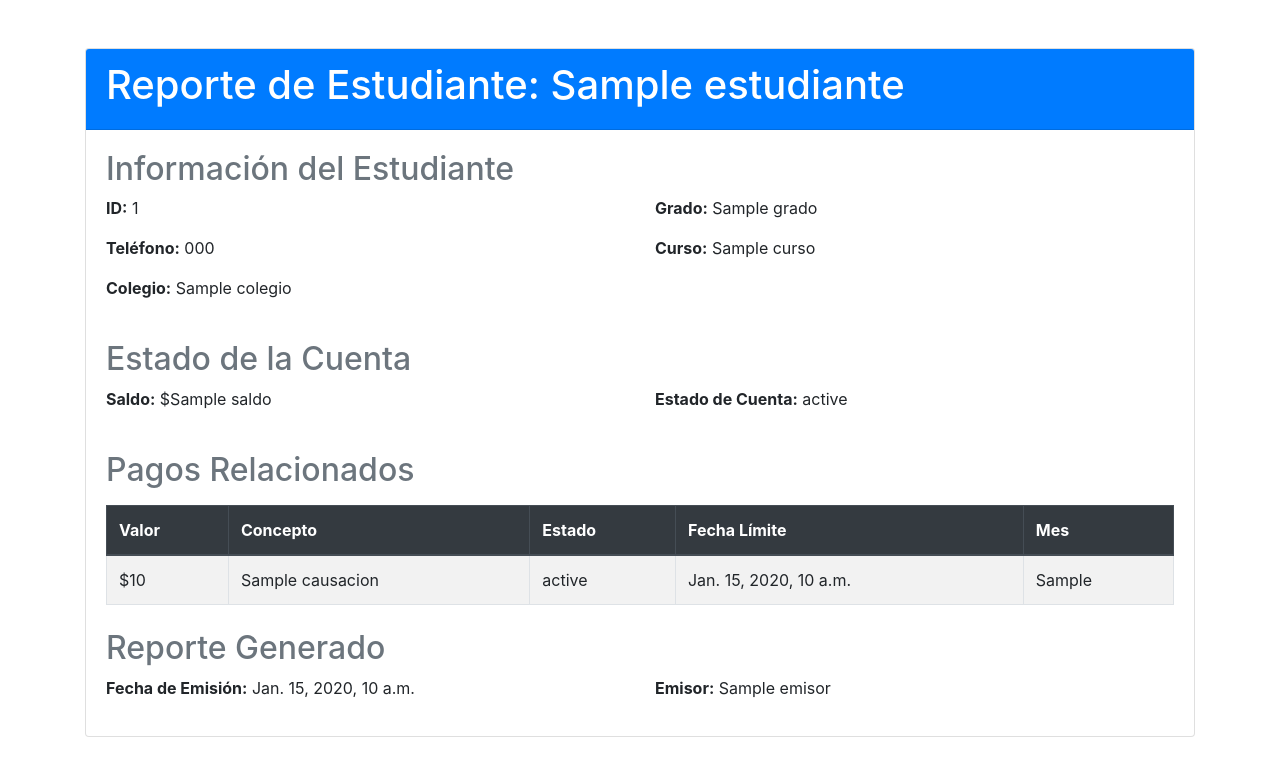
After one commit to MariaAmor8/ofipensiones, a Django app: template ofipensiones/templates/reporte_estudiante.html in a window 1280 px wide. The commit adds this page. Shown: the top 776 px of the page. Run offline with Django 3.2, Linux system fonts and the light colour scheme; the template is opened without the code that fills it: most values are stand-ins (such as "Sample title", 1, 10 or a date in 2020); some libraries are stand-ins or nearby versions.

Commit message:
Generación reporte

```diff
--- a/ofipensiones/templates/index.html
+++ b/ofipensiones/templates/index.html
@@ -13,7 +13,7 @@
 </head>
 <body>
 
-    <h1 class="custom-font">Index</h1>
+    <h1 class="custom-font">Proceso exitoso :D</h1>
 
 
 </body>
--- /dev/null
+++ b/ofipensiones/templates/reporte_estudiante.html
@@ -0,0 +1,88 @@
+<!DOCTYPE html>
+<html lang="en">
+<head>
+    <meta charset="UTF-8">
+    <meta name="viewport" content="width=device-width, initial-scale=1.0">
+    <title>Reporte de Estudiante</title>
+    <!-- Bootstrap CSS -->
+    <link href="https://stackpath.bootstrapcdn.com/bootstrap/4.5.2/css/bootstrap.min.css" rel="stylesheet">
+</head>
+<body>
+
+<div class="container mt-5">
+    <div class="card">
+        <div class="card-header bg-primary text-white">
+            <h1>Reporte de Estudiante: {{ estudiante.nombre }}</h1>
+        </div>
+        <div class="card-body">
+            <!-- Información del Estudiante -->
+            <h2 class="text-secondary">Información del Estudiante</h2>
+            <div class="row">
+                <div class="col-md-6">
+                    <p><strong>ID:</strong> {{ estudiante.numId }}</p>
+                    <p><strong>Teléfono:</strong> {{ estudiante.telefono }}</p>
+                    <p><strong>Colegio:</strong> {{ estudiante.colegio }}</p>
+                </div>
+                <div class="col-md-6">
+                    <p><strong>Grado:</strong> {{ estudiante.grado }}</p>
+                    <p><strong>Curso:</strong> {{ estudiante.curso }}</p>
+                </div>
+            </div>
+
+            <!-- Estado de la Cuenta -->
+            <h2 class="text-secondary mt-4">Estado de la Cuenta</h2>
+            <div class="row">
+                <div class="col-md-6">
+                    <p><strong>Saldo:</strong> ${{ cuenta.saldo }}</p>
+                </div>
+                <div class="col-md-6">
+                    <p><strong>Estado de Cuenta:</strong> {{ cuenta.get_estado_display }}</p>
+                </div>
+            </div>
+
+            <!-- Pagos Relacionados -->
+            <h2 class="text-secondary mt-4">Pagos Relacionados</h2>
+            <table class="table table-striped table-bordered mt-3">
+                <thead class="thead-dark">
+                    <tr>
+                        <th scope="col">Valor</th>
+                        <th scope="col">Concepto</th>
+                        <th scope="col">Estado</th>
+                        <th scope="col">Fecha Límite</th>
+                        <th scope="col">Mes</th>
+                    </tr>
+                </thead>
+                <tbody>
+                    {% for pago in pagos %}
+                    <tr>
+                        <td>${{ pago.valor }}</td>
+                        <td>{{ pago.causacion }}</td>
+                        <td>{{ pago.get_estado_display }}</td>
+                        <td>{{ pago.fechaLimite }}</td>
+                        <td>{{ pago.get_mes_display }}</td>
+                    </tr>
+                    {% endfor %}
+                </tbody>
+            </table>
+
+            <!-- Reporte Generado -->
+            <h2 class="text-secondary mt-4">Reporte Generado</h2>
+            <div class="row">
+                <div class="col-md-6">
+                    <p><strong>Fecha de Emisión:</strong> {{ reporte.fechaEmision }}</p>
+                </div>
+                <div class="col-md-6">
+                    <p><strong>Emisor:</strong> {{ reporte.emisor }}</p>
+                </div>
+            </div>
+        </div>
+    </div>
+</div>
+
+<!-- Bootstrap JS and dependencies -->
+<script src="https://code.jquery.com/jquery-3.5.1.slim.min.js"></script>
+<script src="https://cdn.jsdelivr.net/npm/@popperjs/core@2.9.3/dist/umd/popper.min.js"></script>
+<script src="https://stackpath.bootstrapcdn.com/bootstrap/4.5.2/js/bootstrap.min.js"></script>
+
+</body>
+</html>
```
Also changed, not shown: cuenta/logic/cuenta_logic.py (+11 -25 lines), estudiante/logic/logic_estudiante.py (+13 -0 lines), ofipensiones/templates/estadoDeCuenta.html (deleted, +0 -111 lines), ofipensiones/urls.py (+4 -4 lines), ofipensiones/views.py (+10 -35 lines), pago/logic/pago_logic.py (+12 -3 lines), reporte/logic/reporte_logic.py (added, +31 -0 lines).
